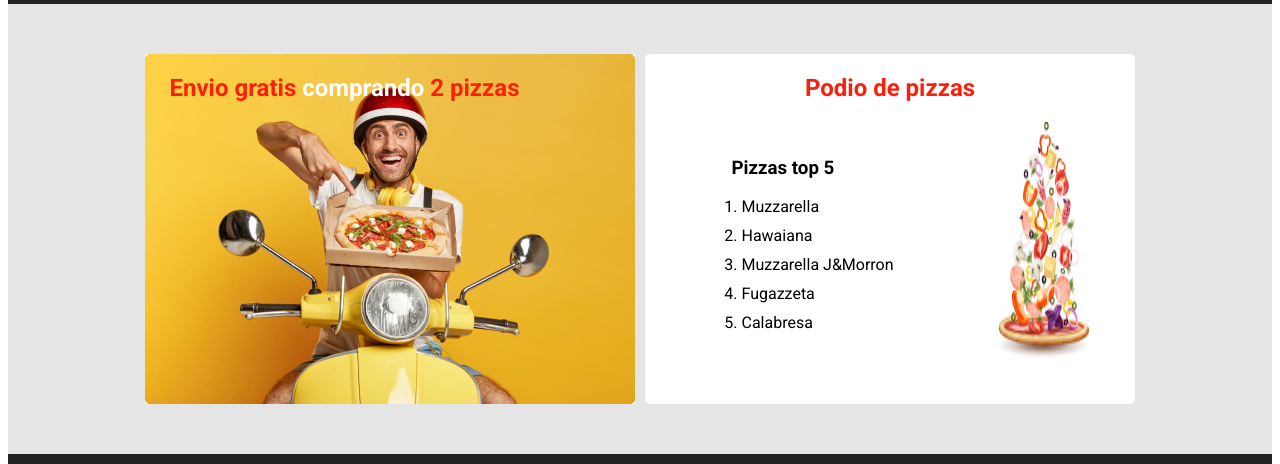
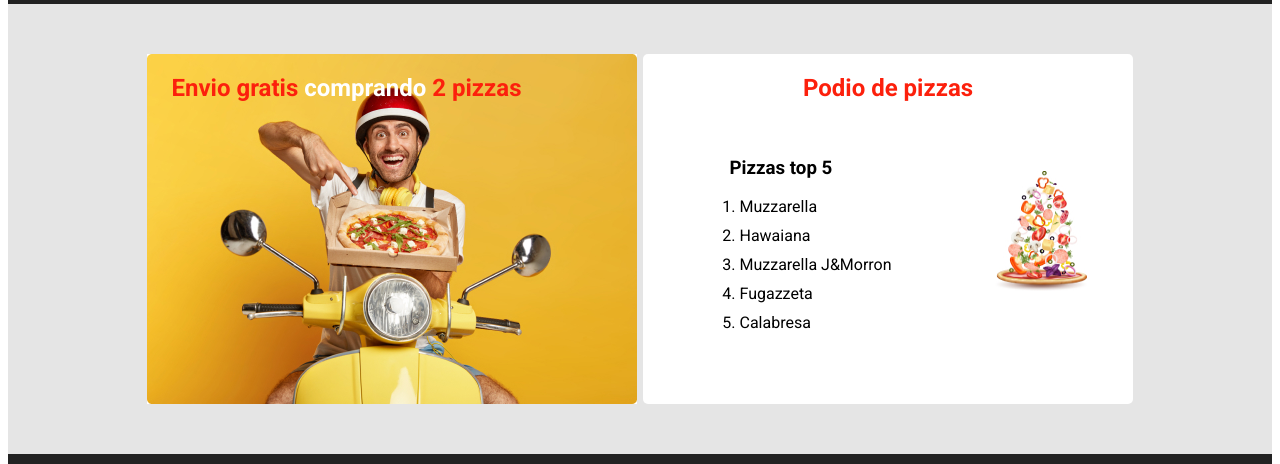
Before and after one commit to obli137/frontend1pizza, a plain HTML site: page index.html in a window 1280 px wide. Shown: the part 104-568 px from the top of the page. Drawn offline with Linux system fonts and the light colour scheme.

Commit message:
Adaptando pizza

```diff
--- a/index.html
+++ b/index.html
@@ -40,7 +40,7 @@
                 <li>Fugazzeta</li>
                 <li>Calabresa</li>
             </ol>
-            <img src="img/imagenparapodio.jpg" alt="">
+            <img class="noestirado" src="img/imagenparapodio.jpg" alt="">
 
 
         </div>
--- a/style.css
+++ b/style.css
@@ -45,7 +45,7 @@ main{
     position: relative;
     color: #FC200C;
     box-sizing: content-box;
-    margin: 5px;
+    margin: 3px;
     border-radius: 5px;
 }
 
@@ -65,7 +65,7 @@ main{
     background-color: white;
     height: 350px;
     width: 490px;
-    margin: 5px;
+    margin: 3px;
     border-radius: 5px;
 }
 
@@ -89,6 +89,13 @@ justify-content: space-around;
     margin: 10px;
 }
 
+.noestirado{
+    width: 92px;
+    height: 120px;
+margin-top: 10%;
+
+}
+
 
 footer {
     height: 150px;
```
